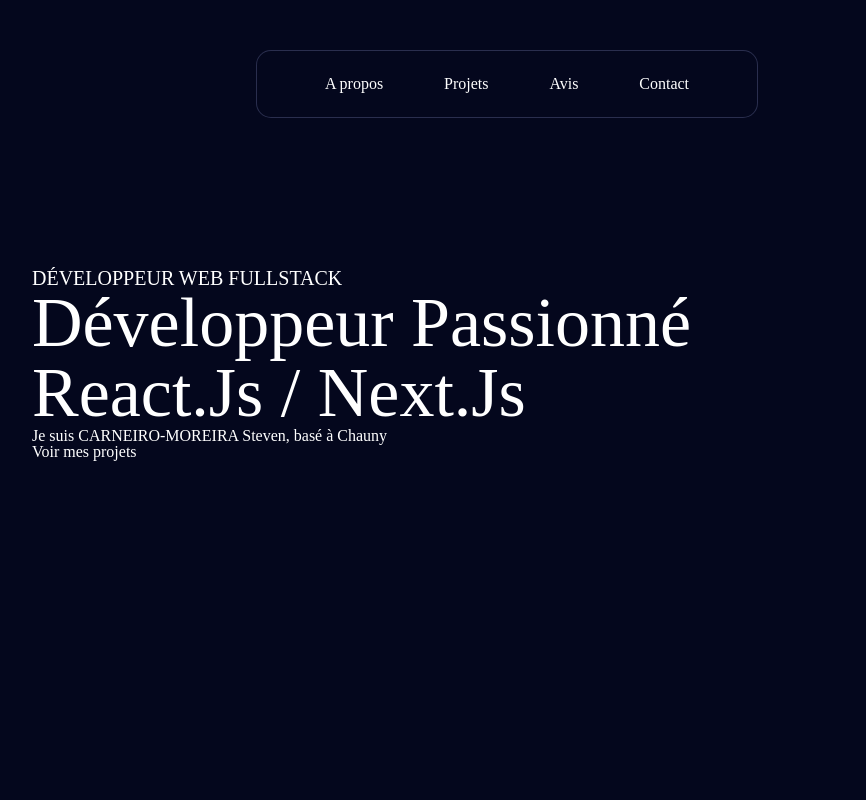
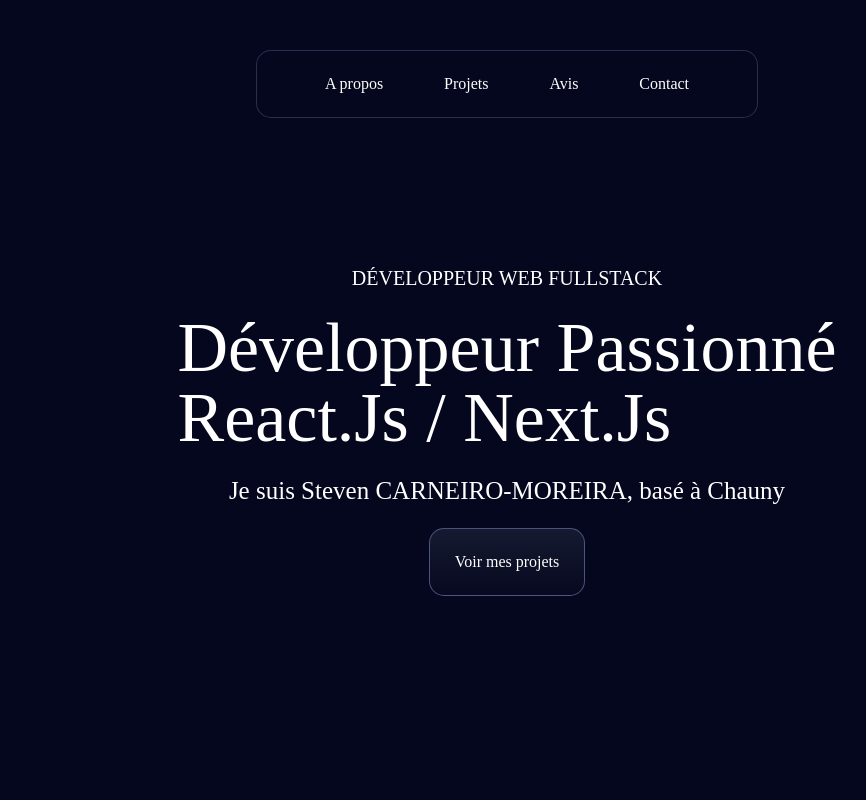
Before and after one commit to CARNEIRO-MOREIRA-Steven/Portfolio26, a Next.js app: page / in a window 1280 px wide. Shown: the top 800 px of the page, without its empty margins (133-999 px from the left). Built offline with nearby package versions, Linux system fonts and the light colour scheme.

Commit message:
Modification Banner

```diff
--- a/src/app/components/Banner/Banner.jsx
+++ b/src/app/components/Banner/Banner.jsx
@@ -6,7 +6,7 @@ const Banner = () => {
     <section className='banner'>
         <p>Développeur web Fullstack</p>
         <h1>Développeur passionné <br></br>React.js / Next.js</h1>
-        <h2>Je suis CARNEIRO-MOREIRA Steven, basé à Chauny</h2>
+        <h2>Je suis Steven CARNEIRO-MOREIRA, basé à Chauny</h2>
         <a href="">Voir mes projets</a>
     </section>
   )
--- a/src/app/components/Banner/banner.css
+++ b/src/app/components/Banner/banner.css
@@ -3,6 +3,10 @@
     width: calc(100% - 200px);
     padding: 100px 100px;
     max-width: 950px;
+    display: flex;
+    flex-direction: column;
+    align-items: center;
+    gap: 25px;
 }
 .banner p{
     font-size: 20px;
@@ -12,3 +16,14 @@
     font-size: 70px;
     text-transform: capitalize;
 }
+.banner h2{
+    font-size: 25px;
+}
+
+.banner a{
+    background: linear-gradient(#161A31, #06091F);
+    padding: 25px;
+    width: auto;
+    border-radius: 15px;
+    border: solid 1px #6971a2b3 ;
+}
```
